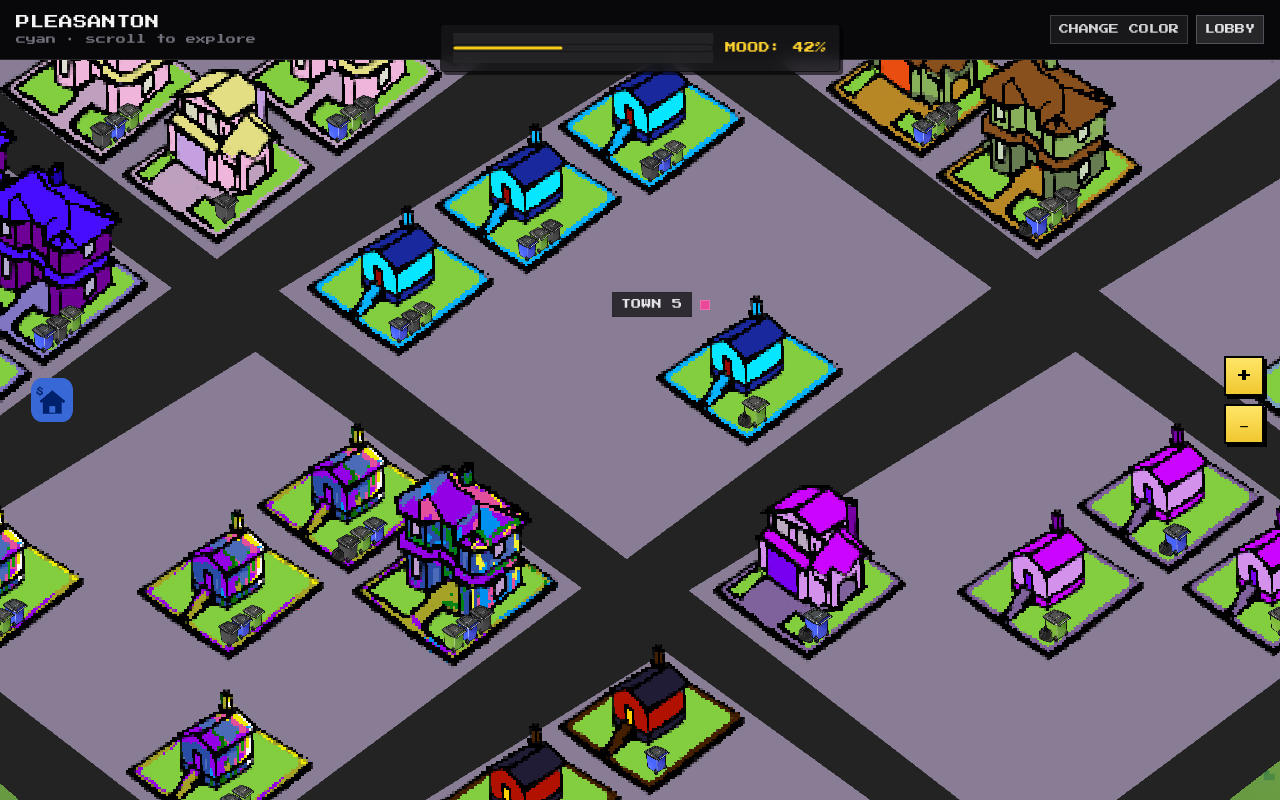
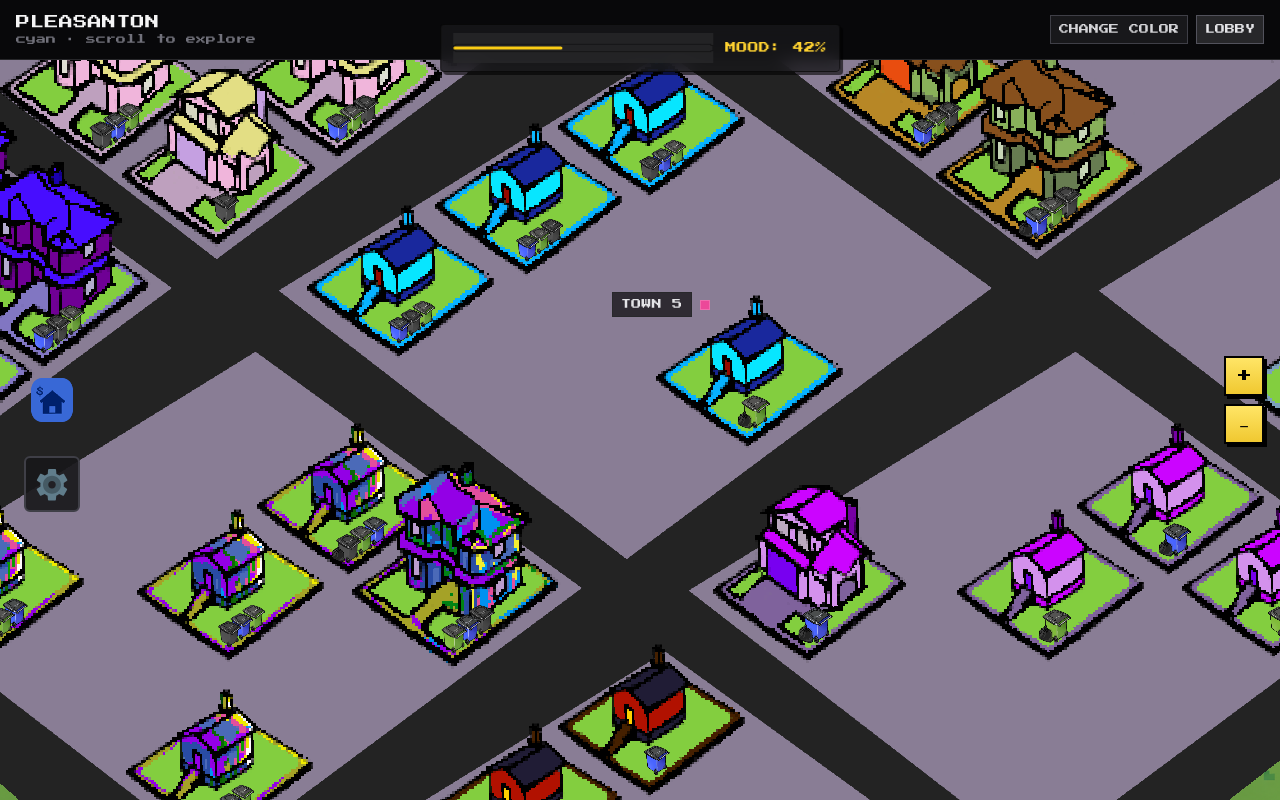
Before and after one commit to samleavittjpg/Pleasanton, a Next.js app in the folder web/: page /neighborhood in a window 1280 px wide. Both pictures are taken after a click on the button "CYAN". Built offline with nearby package versions, Linux system fonts and the light colour scheme.

Commit message:
Settings Button

```diff
--- a/web/src/components/iso/IsoWorldMap.tsx
+++ b/web/src/components/iso/IsoWorldMap.tsx
@@ -125,6 +125,7 @@ export function IsoWorldMap({ playerVariantId, onNeighborhoodMoodChange }: Props
   const [houseSession, setHouseSession] = useState<Record<string, HouseSessionState>>({});
   const [eventFeed, setEventFeed] = useState<ToastNotice[]>([]);
   const [isBuyModalOpen, setIsBuyModalOpen] = useState(false);
+  const [isSettingsOpen, setIsSettingsOpen] = useState(false);
   const [playerSlotKinds, setPlayerSlotKinds] = useState<Array<PlacedHouse["kind"] | null>>(() => initPlayerSlotKinds(playerVariantId));
   const [mapZoom, setMapZoom] = useState(1);
   const [moodPanelOpen, setMoodPanelOpen] = useState(false);
@@ -625,6 +626,21 @@ export function IsoWorldMap({ playerVariantId, onNeighborhoodMoodChange }: Props
           className="h-auto w-[72px] select-none transition duration-150 ease-out [-webkit-user-drag:none] [image-rendering:pixelated] group-hover:brightness-110 group-hover:[filter:drop-shadow(0_0_1px_rgba(34,74,180,0.98))_drop-shadow(0_0_3px_rgba(34,74,180,0.92))] group-active:brightness-95"
         />
       </button>
+      <button
+        type="button"
+        data-ui-button="1"
+        className="group fixed left-[calc(1rem+8px)] top-[calc(50%+84px)] z-[120] flex h-[56px] w-[56px] -translate-y-1/2 items-center justify-center rounded-md border-2 border-zinc-700 bg-zinc-900/92 p-2 transition duration-150 ease-out hover:scale-105 hover:border-zinc-500 hover:bg-zinc-800 active:scale-95"
+        onClick={() => setIsSettingsOpen(true)}
+        aria-label="Open settings"
+      >
+        {/* eslint-disable-next-line @next/next/no-img-element */}
+        <img
+          alt=""
+          src="/Icons/settings-svgrepo-com.svg"
+          draggable={false}
+          className="h-auto w-[36px] select-none transition duration-150 ease-out [-webkit-user-drag:none] [image-rendering:pixelated] group-hover:brightness-110 group-hover:[filter:drop-shadow(0_0_1px_rgba(34,74,180,0.98))_drop-shadow(0_0_3px_rgba(34,74,180,0.92))] group-active:brightness-95"
+        />
+      </button>
 
       <div
         className="fixed right-4 top-1/2 z-[120] flex -translate-y-1/2 flex-col gap-2"
@@ -732,6 +748,12 @@ export function IsoWorldMap({ playerVariantId, onNeighborhoodMoodChange }: Props
           });
         }}
       />
+
+      {isSettingsOpen ? (
+        <Modal title="Settings" onClose={() => setIsSettingsOpen(false)}>
+          <div className="text-xs text-zinc-200">Neighborhood settings panel coming soon.</div>
+        </Modal>
+      ) : null}
 
       {isBuyModalOpen ? (
         <Modal title="House Buy / Upgrade" onClose={() => setIsBuyModalOpen(false)}>
```
Also changed, not shown: web/public/Icons/settings-svgrepo-com.svg (added), web/public/Icons/settingsicon.svg (added).
